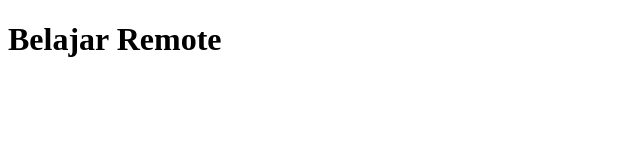
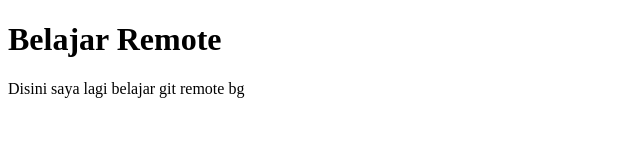
Before and after one commit to SyarifHasyim/Project-Hasyim, a plain HTML site: page index.html in a window 1280 px wide. Shown: the whole page, without its empty margins (0-640 px from the left). Drawn offline with Linux system fonts and the light colour scheme.

Commit message:
Menambah Data Baru di index

```diff
--- a/index.html
+++ b/index.html
@@ -7,5 +7,6 @@
 </head>
 <body>
     <h1>Belajar Remote</h1>
+    <p>Disini saya lagi belajar git remote bg</p>
 </body>
 </html>
```
